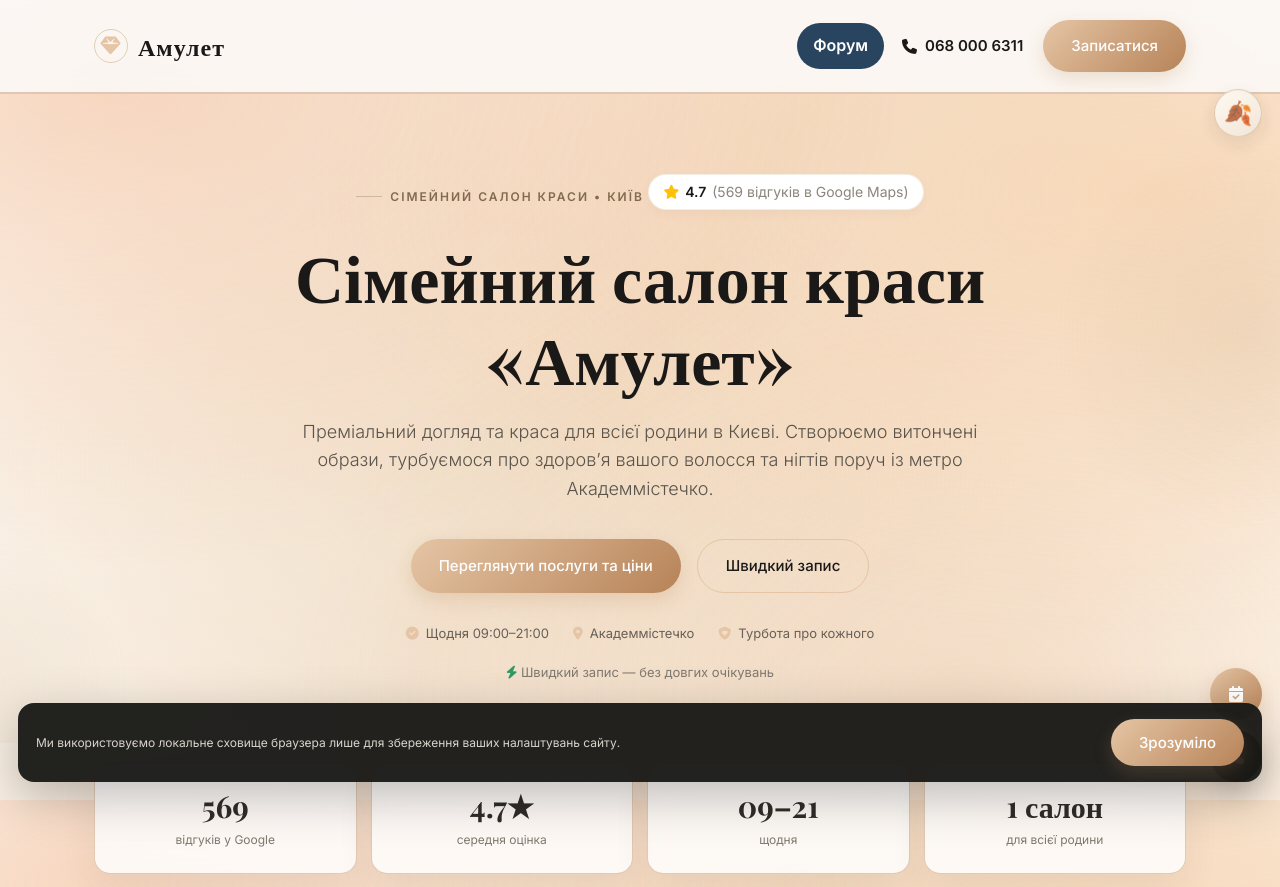
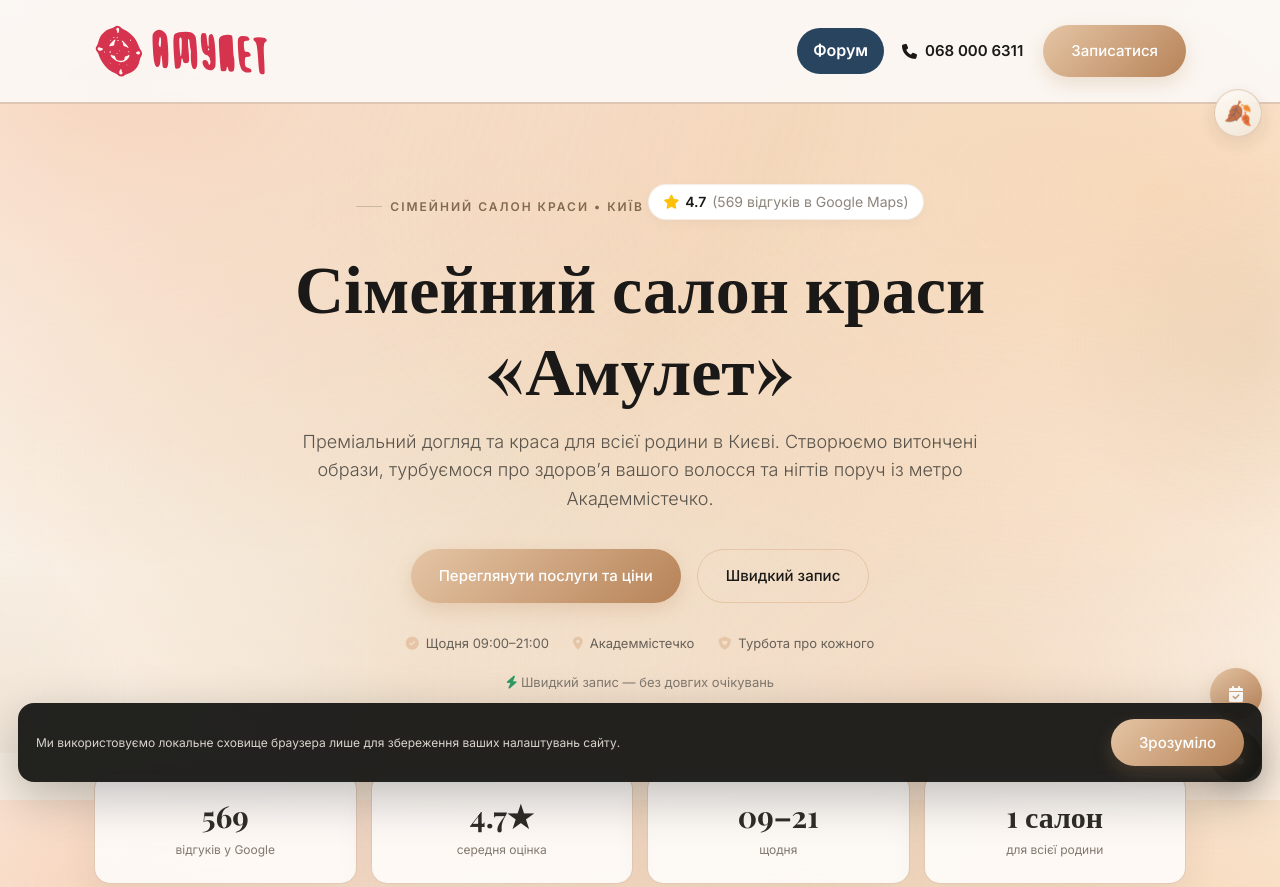
Before and after one commit to Looksitess/SalonkrasiAmulet, a plain HTML site: page index.html in a window 1280 px wide. Shown: the top 887 px of the page. Drawn offline with nearby package versions, Linux system fonts and the light colour scheme; no server answers; a web font is replaced by a local one.

Commit message:
Replace main header mark with the new Amulet logo

```diff
--- a/index.html
+++ b/index.html
@@ -394,11 +394,17 @@
 </style>
 <!-- AMULET SEASONAL DESIGN END -->
 
+
+<style id="amulet-real-logo">
+.logo{display:flex!important;align-items:center!important;justify-content:flex-start!important;width:184px!important;min-width:0!important;flex:0 0 auto!important;line-height:0!important;font-size:0!important;gap:0!important}
+.logo img{display:block!important;width:100%!important;height:auto!important;max-height:62px!important;object-fit:contain!important;object-position:left center!important}
+@media(max-width:768px){.logo{width:145px!important}.logo img{max-height:50px!important}}
+</style>
 </head>
 <body><a class="skip-link" href="#main">Перейти до основного вмісту</a>
     <header>
         <div class="container">
-            <a href="#" class="logo"><span class="logo-badge"><i class="fa-solid fa-gem"></i></span> Амулет</a>
+            <a href="./index.html" class="logo" aria-label="АМУЛЕТ — сімейний салон краси"><img src="./assets/amulet-logo.svg" alt="АМУЛЕТ" width="325" height="116"></a>
             <a class="forum-nav-link" href="./forum.html" style="display:inline-block;padding:10px 16px;border-radius:999px;background:#29445f;color:#fff;text-decoration:none;font-weight:700;margin-left:auto;margin-right:18px">Форум</a>
             <div class="header-contacts">
                 <a href="tel:0680006311" class="phone-link"><i class="fa-solid fa-phone"></i> 068 000 6311</a>
```
